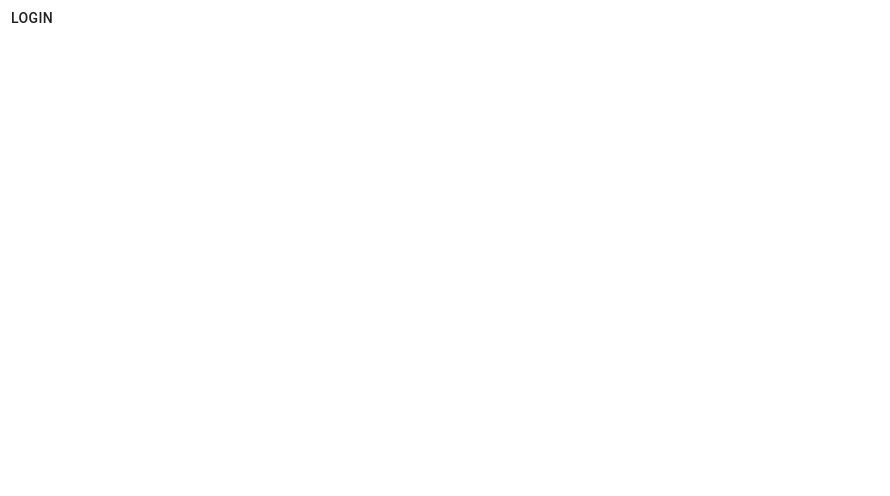
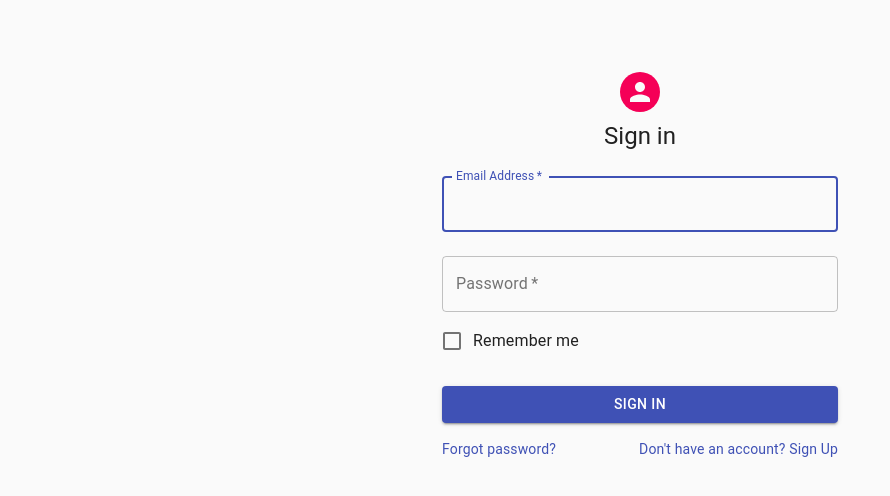
Before and after one commit to CoeyMok/FrontEnd, a React (Create React App) app: page /login in a window 1280 px wide. Shown: the top 496 px of the page, without its empty margins (0-890 px from the left). Built offline with nearby package versions, Linux system fonts and the light colour scheme.

Commit message:
Update login.js

```diff
--- a/src/pages/login.js
+++ b/src/pages/login.js
@@ -1,10 +1,102 @@
-import React from "react";
+import React from 'react';
+import Avatar from '@material-ui/core/Avatar';
 import Button from '@material-ui/core/Button';
+import CssBaseline from '@material-ui/core/CssBaseline';
+import TextField from '@material-ui/core/TextField';
+import FormControlLabel from '@material-ui/core/FormControlLabel';
+import Checkbox from '@material-ui/core/Checkbox';
+import Link from '@material-ui/core/Link';
+import Grid from '@material-ui/core/Grid';
+import Box from '@material-ui/core/Box';
+import Typography from '@material-ui/core/Typography';
+import { makeStyles } from '@material-ui/core/styles';
+import Container from '@material-ui/core/Container';
+
+const useStyles = makeStyles((theme) => ({
+    paper: {
+        marginTop: theme.spacing(8),
+        display: 'flex',
+        flexDirection: 'column',
+        alignItems: 'center',
+    },
+    avatar: {
+        margin: theme.spacing(1),
+        backgroundColor: theme.palette.secondary.main,
+    },
+    form: {
+        width: '100%',
+        marginTop: theme.spacing(1),
+    },
+    submit: {
+        margin: theme.spacing(3, 0, 2),
+    },
+}));
 
 function Login() {
+    const classes = useStyles();
+
     return (
-        <Button variant="text">Login</Button>
-    )
+        <Container component="main" maxWidth="xs">
+            <CssBaseline />
+            <div className={classes.paper}>
+                <Avatar className={classes.avatar}>
+                </Avatar>
+                <Typography component="h1" variant="h5">
+                    Sign in
+                </Typography>
+                <form className={classes.form} noValidate>
+                    <TextField
+                        variant="outlined"
+                        margin="normal"
+                        required
+                        fullWidth
+                        id="email"
+                        label="Email Address"
+                        name="email"
+                        autoComplete="email"
+                        autoFocus
+                    />
+                    <TextField
+                        variant="outlined"
+                        margin="normal"
+                        required
+                        fullWidth
+                        name="password"
+                        label="Password"
+                        type="password"
+                        id="password"
+                        autoComplete="current-password"
+                    />
+                    <FormControlLabel
+                        control={<Checkbox value="remember" color="primary" />}
+                        label="Remember me"
+                    />
+                    <Button
+                        type="submit"
+                        fullWidth
+                        variant="contained"
+                        color="primary"
+                        className={classes.submit}
+                    >
+                        Sign In
+                    </Button>
+                    <Grid container>
+                        <Grid item xs>
+                            <Link href="#" variant="body2">
+                                Forgot password?
+                            </Link>
+                        </Grid>
+                        <Grid item>
+                            <Link href="#" variant="body2">
+                                {"Don't have an account? Sign Up"}
+                            </Link>
+                        </Grid>
+                    </Grid>
+                </form>
+            </div>
+            <Box mt={8}>
+            </Box>
+        </Container>
+    );
 }
-
 export default Login;
```
